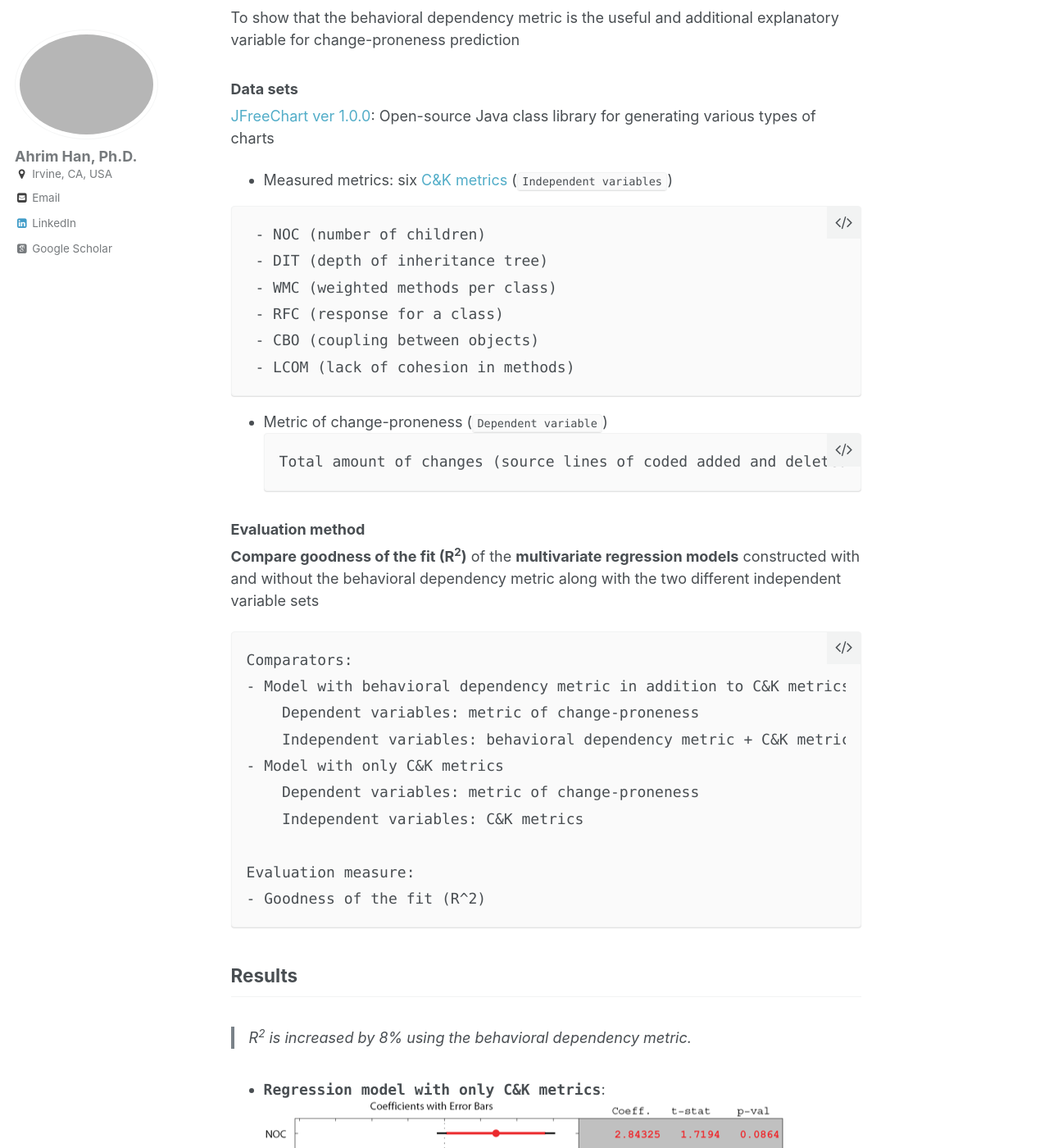
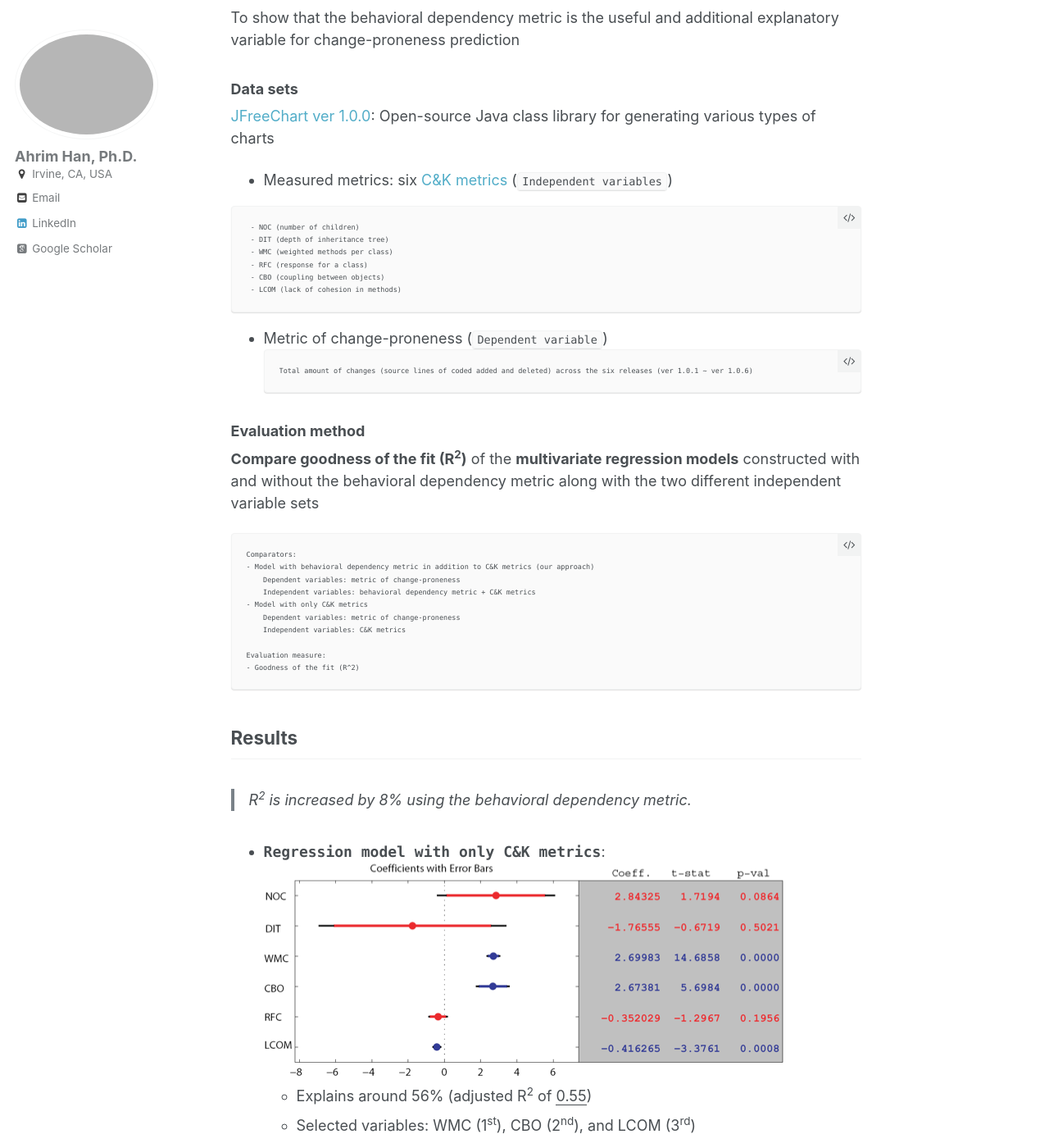
Before and after one commit to ahrimhan/ahrimhan.github.io, a Jekyll site: the page built from _portfolio/research_project1.md, in a window 1280 px wide and 1400 px high, scrolled down 2075 px. Shown: the whole window at 82% size. Built offline with Jekyll 4.4.1, drawn with Linux system fonts in a browser that asks for light colours; some web fonts are replaced.

Commit message:
Turn into normal font size

```diff
--- a/_sass/_syntax.scss
+++ b/_sass/_syntax.scss
@@ -19,7 +19,7 @@ div.highlighter-rouge, figure.highlight {
     background-color: $lighter-gray;
     content: "\f121";
     font-family: "fontawesome" !important;
-    font-size: 1.1em;
+    font-size: 0.75em;
     line-height: 1;
     text-transform: none;
     speak: none;
@@ -28,7 +28,7 @@ div.highlighter-rouge, figure.highlight {
   .highlight {
     margin: 0;
     font-family: $monospace;
-    font-size: 1.0em;
+    font-size: 0.6875em;
     line-height: 1.8;
   }
 }
```
